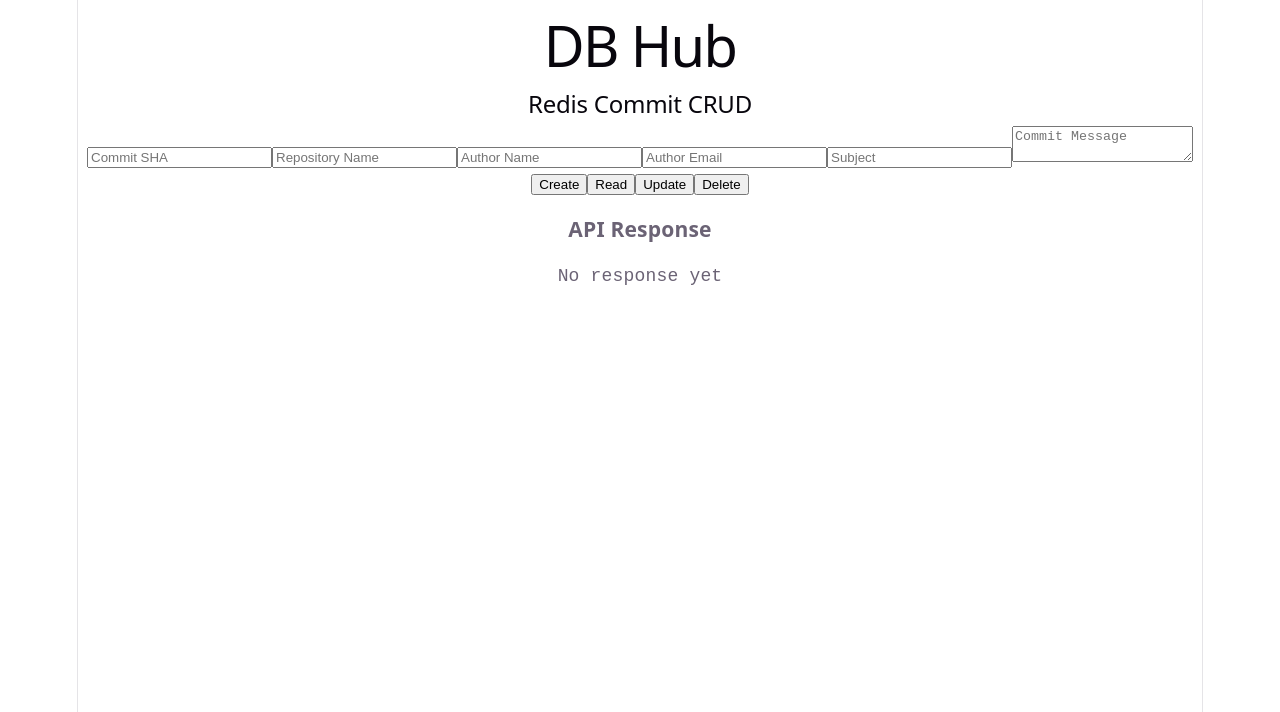
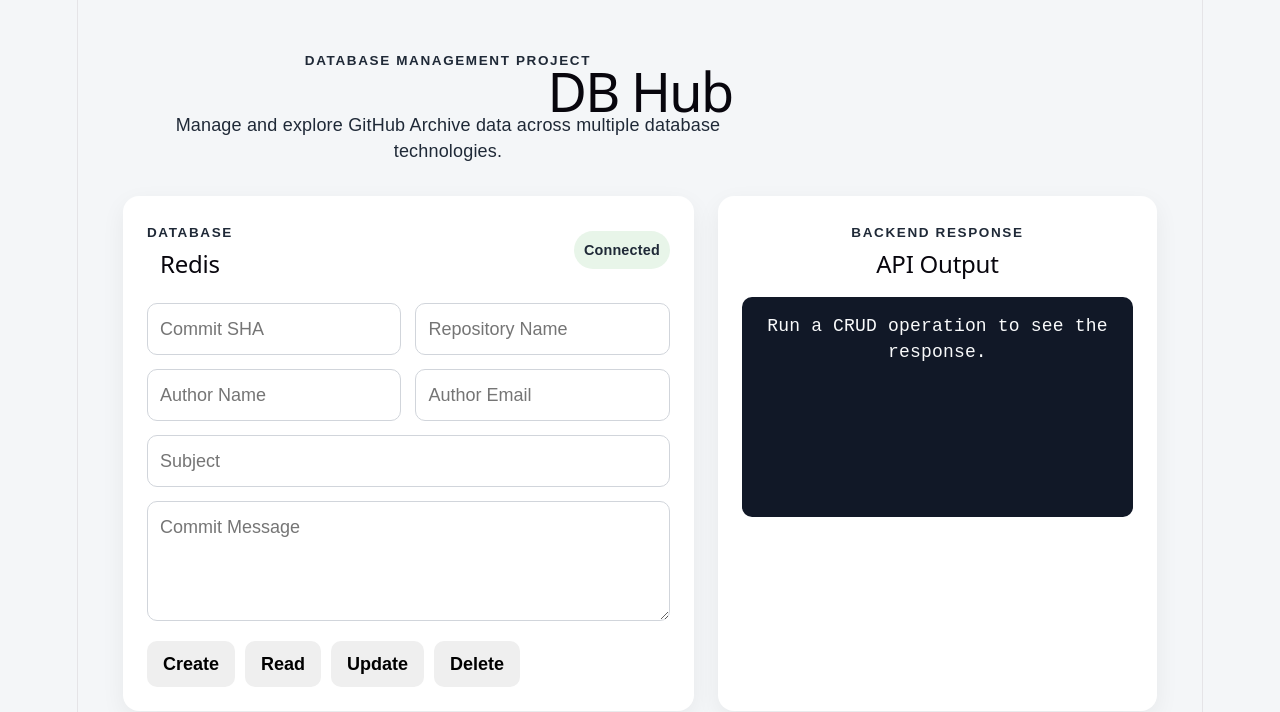
Before and after one commit to UBSDFS/db-hub-proj, a React app in the folder frontend/: page / in a window 1280 px wide. Shown: the top 712 px of the page. Built offline with nearby package versions, Linux system fonts and the light colour scheme; the HTML template or start-up script is replaced by a standard one.

Commit message:
refactor: organize Redis CRUD frontend components

```diff
--- a/frontend/src/App.css
+++ b/frontend/src/App.css
@@ -1,184 +1,140 @@
-.counter {
-  font-size: 16px;
-  padding: 5px 10px;
-  border-radius: 5px;
-  color: var(--accent);
-  background: var(--accent-bg);
-  border: 2px solid transparent;
-  transition: border-color 0.3s;
-  margin-bottom: 24px;
+* {
+  box-sizing: border-box;
+}
 
-  &:hover {
-    border-color: var(--accent-border);
-  }
-  &:focus-visible {
-    outline: 2px solid var(--accent);
-    outline-offset: 2px;
-  }
+body {
+  margin: 0;
+  font-family: Arial, sans-serif;
+  background: #f4f6f8;
+  color: #1f2937;
+}
+
+button,
+input,
+textarea {
+  font: inherit;
+}
+
+.app-shell {
+  width: min(1100px, 92%);
+  margin: 0 auto;
+  padding: 48px 0;
 }
 
 .hero {
-  position: relative;
+  margin-bottom: 32px;
+}
 
-  .base,
-  .framework,
-  .vite {
-    inset-inline: 0;
-    margin: 0 auto;
+.hero h1 {
+  margin: 4px 0 8px;
+  font-size: 3rem;
+}
+
+.hero p {
+  max-width: 650px;
+}
+
+.eyebrow {
+  margin: 0;
+  font-size: 0.75rem;
+  text-transform: uppercase;
+  letter-spacing: 0.12em;
+  font-weight: 700;
+}
+
+.dashboard-grid {
+  display: grid;
+  grid-template-columns: 1.3fr 1fr;
+  gap: 24px;
+}
+
+.crud-card,
+.response-card {
+  background: white;
+  border-radius: 16px;
+  padding: 24px;
+  box-shadow: 0 8px 24px rgba(0, 0, 0, 0.06);
+}
+
+.card-header {
+  display: flex;
+  align-items: center;
+  justify-content: space-between;
+  margin-bottom: 24px;
+}
+
+.card-header h2,
+.response-card h2 {
+  margin: 4px 0 0;
+}
+
+.status-badge {
+  padding: 6px 10px;
+  border-radius: 999px;
+  background: #e8f5e9;
+  font-size: 0.8rem;
+  font-weight: 700;
+}
+
+.form-grid {
+  display: grid;
+  grid-template-columns: 1fr 1fr;
+  gap: 14px;
+}
+
+.full-width {
+  grid-column: 1 / -1;
+}
+
+input,
+textarea {
+  width: 100%;
+  padding: 12px;
+  border: 1px solid #d1d5db;
+  border-radius: 10px;
+}
+
+textarea {
+  min-height: 120px;
+  resize: vertical;
+}
+
+.button-row {
+  display: flex;
+  gap: 10px;
+  flex-wrap: wrap;
+  margin-top: 20px;
+}
+
+button {
+  border: none;
+  border-radius: 10px;
+  padding: 10px 16px;
+  cursor: pointer;
+  font-weight: 700;
+}
+
+pre {
+  overflow-x: auto;
+  white-space: pre-wrap;
+  word-break: break-word;
+  padding: 16px;
+  background: #111827;
+  color: #f9fafb;
+  border-radius: 10px;
+  min-height: 220px;
+}
+
+@media (max-width: 800px) {
+  .dashboard-grid {
+    grid-template-columns: 1fr;
   }
 
-  .base {
-    width: 170px;
-    position: relative;
-    z-index: 0;
+  .form-grid {
+    grid-template-columns: 1fr;
   }
 
-  .framework,
-  .vite {
-    position: absolute;
-  }
-
-  .framework {
-    z-index: 1;
-    top: 34px;
-    height: 28px;
-    transform: perspective(2000px) rotateZ(300deg) rotateX(44deg) rotateY(39deg)
-      scale(1.4);
-  }
-
-  .vite {
-    z-index: 0;
-    top: 107px;
-    height: 26px;
-    width: auto;
-    transform: perspective(2000px) rotateZ(300deg) rotateX(40deg) rotateY(39deg)
-      scale(0.8);
+  .full-width {
+    grid-column: auto;
   }
 }
-
-#center {
-  display: flex;
-  flex-direction: column;
-  gap: 25px;
-  place-content: center;
-  place-items: center;
-  flex-grow: 1;
-
-  @media (max-width: 1024px) {
-    padding: 32px 20px 24px;
-    gap: 18px;
-  }
-}
-
-#next-steps {
-  display: flex;
-  border-top: 1px solid var(--border);
-  text-align: left;
-
-  & > div {
-    flex: 1 1 0;
-    padding: 32px;
-    @media (max-width: 1024px) {
-      padding: 24px 20px;
-    }
-  }
-
-  .icon {
-    margin-bottom: 16px;
-    width: 22px;
-    height: 22px;
-  }
-
-  @media (max-width: 1024px) {
-    flex-direction: column;
-    text-align: center;
-  }
-}
-
-#docs {
-  border-right: 1px solid var(--border);
-
-  @media (max-width: 1024px) {
-    border-right: none;
-    border-bottom: 1px solid var(--border);
-  }
-}
-
-#next-steps ul {
-  list-style: none;
-  padding: 0;
-  display: flex;
-  gap: 8px;
-  margin: 32px 0 0;
-
-  .logo {
-    height: 18px;
-  }
-
-  a {
-    color: var(--text-h);
-    font-size: 16px;
-    border-radius: 6px;
-    background: var(--social-bg);
-    display: flex;
-    padding: 6px 12px;
-    align-items: center;
-    gap: 8px;
-    text-decoration: none;
-    transition: box-shadow 0.3s;
-
-    &:hover {
-      box-shadow: var(--shadow);
-    }
-    .button-icon {
-      height: 18px;
-      width: 18px;
-    }
-  }
-
-  @media (max-width: 1024px) {
-    margin-top: 20px;
-    flex-wrap: wrap;
-    justify-content: center;
-
-    li {
-      flex: 1 1 calc(50% - 8px);
-    }
-
-    a {
-      width: 100%;
-      justify-content: center;
-      box-sizing: border-box;
-    }
-  }
-}
-
-#spacer {
-  height: 88px;
-  border-top: 1px solid var(--border);
-  @media (max-width: 1024px) {
-    height: 48px;
-  }
-}
-
-.ticks {
-  position: relative;
-  width: 100%;
-
-  &::before,
-  &::after {
-    content: '';
-    position: absolute;
-    top: -4.5px;
-    border: 5px solid transparent;
-  }
-
-  &::before {
-    left: 0;
-    border-left-color: var(--border);
-  }
-  &::after {
-    right: 0;
-    border-right-color: var(--border);
-  }
-}
--- a/frontend/src/App.jsx
+++ b/frontend/src/App.jsx
@@ -1,139 +1,33 @@
 import { useState } from "react";
+import RedisCrudCard from "./components/RedisCrudCard";
+import ApiResponse from "./components/ApiResponse";
+import "./App.css";
 
 function App() {
-  const [commitSha, setCommitSha] = useState("");
-  const [repoName, setRepoName] = useState("");
-  const [authorName, setAuthorName] = useState("");
-  const [authorEmail, setAuthorEmail] = useState("");
-  const [subject, setSubject] = useState("");
-  const [message, setMessage] = useState("");
   const [result, setResult] = useState(null);
 
   const apiUrl = "http://127.0.0.1:8000";
 
-  const createCommit = async () => {
-    const response = await fetch(`${apiUrl}/commits`, {
-      method: "POST",
-      headers: {
-        "Content-Type": "application/json",
-      },
-      body: JSON.stringify({
-        commit: commitSha,
-        repo_name: repoName,
-        author: {
-          name: authorName,
-          email: authorEmail,
-        },
-        committer: {
-          name: authorName,
-          email: authorEmail,
-        },
-        subject: subject,
-        message: message,
-        tree: "frontend-tree",
-      }),
-    });
+  return (
+    <main className="app-shell">
+      <header className="hero">
+        <p className="eyebrow">Database Management Project</p>
+        <h1>DB Hub</h1>
+        <p>
+          Manage and explore GitHub Archive data across multiple database
+          technologies.
+        </p>
+      </header>
 
-    const data = await response.json();
-    setResult(data);
-  };
-
-  const readCommit = async () => {
-    const response = await fetch(`${apiUrl}/commits/${commitSha}`);
-    const data = await response.json();
-
-    setResult(data);
-  };
-
-  const updateCommit = async () => {
-    const response = await fetch(`${apiUrl}/commits/${commitSha}`, {
-      method: "PUT",
-      headers: {
-        "Content-Type": "application/json",
-      },
-      body: JSON.stringify({
-        subject: subject,
-        message: message,
-      }),
-    });
-
-    const data = await response.json();
-    setResult(data);
-  };
-
-  const deleteCommit = async () => {
-    const response = await fetch(`${apiUrl}/commits/${commitSha}`, {
-      method: "DELETE",
-    });
-
-    const data = await response.json();
-    setResult(data);
-  };
-
-  return (
-    <div>
-      <h1>DB Hub</h1>
-
-      <div>
-        <h2>Redis Commit CRUD</h2>
-
-        <input
-          type="text"
-          placeholder="Commit SHA"
-          value={commitSha}
-          onChange={(e) => setCommitSha(e.target.value)}
+      <div className="dashboard-grid">
+        <RedisCrudCard
+          apiUrl={apiUrl}
+          onResult={setResult}
         />
 
-        <input
-          type="text"
-          placeholder="Repository Name"
-          value={repoName}
-          onChange={(e) => setRepoName(e.target.value)}
-        />
-
-        <input
-          type="text"
-          placeholder="Author Name"
-          value={authorName}
-          onChange={(e) => setAuthorName(e.target.value)}
-        />
-
-        <input
-          type="email"
-          placeholder="Author Email"
-          value={authorEmail}
-          onChange={(e) => setAuthorEmail(e.target.value)}
-        />
-
-        <input
-          type="text"
-          placeholder="Subject"
-          value={subject}
-          onChange={(e) => setSubject(e.target.value)}
-        />
-
-        <textarea
-          placeholder="Commit Message"
-          value={message}
-          onChange={(e) => setMessage(e.target.value)}
-        />
-
-        <div>
-          <button onClick={createCommit}>Create</button>
-          <button onClick={readCommit}>Read</button>
-          <button onClick={updateCommit}>Update</button>
-          <button onClick={deleteCommit}>Delete</button>
-        </div>
+        <ApiResponse result={result} />
       </div>
-
-      <div>
-        <h3>API Response</h3>
-
-        <pre>
-          {result ? JSON.stringify(result, null, 2) : "No response yet"}
-        </pre>
-      </div>
-    </div>
+    </main>
   );
 }
 
--- /dev/null
+++ b/frontend/src/components/ApiResponse.jsx
@@ -0,0 +1,16 @@
+function ApiResponse({ result }) {
+  return (
+    <section className="response-card">
+      <p className="eyebrow">Backend Response</p>
+      <h2>API Output</h2>
+
+      <pre>
+        {result
+          ? JSON.stringify(result, null, 2)
+          : "Run a CRUD operation to see the response."}
+      </pre>
+    </section>
+  );
+}
+
+export default ApiResponse;
--- /dev/null
+++ b/frontend/src/components/RedisCrudCard.jsx
@@ -0,0 +1,132 @@
+import { useState } from "react";
+
+function RedisCrudCard({ apiUrl, onResult }) {
+  const [commitSha, setCommitSha] = useState("");
+  const [repoName, setRepoName] = useState("");
+  const [authorName, setAuthorName] = useState("");
+  const [authorEmail, setAuthorEmail] = useState("");
+  const [subject, setSubject] = useState("");
+  const [message, setMessage] = useState("");
+
+  const createCommit = async () => {
+    const response = await fetch(`${apiUrl}/commits`, {
+      method: "POST",
+      headers: {
+        "Content-Type": "application/json",
+      },
+      body: JSON.stringify({
+        commit: commitSha,
+        repo_name: repoName,
+        author: {
+          name: authorName,
+          email: authorEmail,
+        },
+        committer: {
+          name: authorName,
+          email: authorEmail,
+        },
+        subject,
+        message,
+        tree: "frontend-tree",
+      }),
+    });
+
+    const data = await response.json();
+    onResult(data);
+  };
+
+  const readCommit = async () => {
+    const response = await fetch(`${apiUrl}/commits/${commitSha}`);
+    const data = await response.json();
+
+    onResult(data);
+  };
+
+  const updateCommit = async () => {
+    const response = await fetch(`${apiUrl}/commits/${commitSha}`, {
+      method: "PUT",
+      headers: {
+        "Content-Type": "application/json",
+      },
+      body: JSON.stringify({
+        subject,
+        message,
+      }),
+    });
+
+    const data = await response.json();
+    onResult(data);
+  };
+
+  const deleteCommit = async () => {
+    const response = await fetch(`${apiUrl}/commits/${commitSha}`, {
+      method: "DELETE",
+    });
+
+    const data = await response.json();
+    onResult(data);
+  };
+
+  return (
+    <section className="crud-card">
+      <div className="card-header">
+        <div>
+          <p className="eyebrow">Database</p>
+          <h2>Redis</h2>
+        </div>
+
+        <span className="status-badge">Connected</span>
+      </div>
+
+      <div className="form-grid">
+        <input
+          placeholder="Commit SHA"
+          value={commitSha}
+          onChange={(e) => setCommitSha(e.target.value)}
+        />
+
+        <input
+          placeholder="Repository Name"
+          value={repoName}
+          onChange={(e) => setRepoName(e.target.value)}
+        />
+
+        <input
+          placeholder="Author Name"
+          value={authorName}
+          onChange={(e) => setAuthorName(e.target.value)}
+        />
+
+        <input
+          type="email"
+          placeholder="Author Email"
+          value={authorEmail}
+          onChange={(e) => setAuthorEmail(e.target.value)}
+        />
+
+        <input
+          className="full-width"
+          placeholder="Subject"
+          value={subject}
+          onChange={(e) => setSubject(e.target.value)}
+        />
+
+        <textarea
+          className="full-width"
+          placeholder="Commit Message"
+          value={message}
+          onChange={(e) => setMessage(e.target.value)}
+        />
+      </div>
+
+      <div className="button-row">
+        <button onClick={createCommit}>Create</button>
+        <button onClick={readCommit}>Read</button>
+        <button onClick={updateCommit}>Update</button>
+        <button onClick={deleteCommit}>Delete</button>
+      </div>
+    </section>
+  );
+}
+
+export default RedisCrudCard;
```
